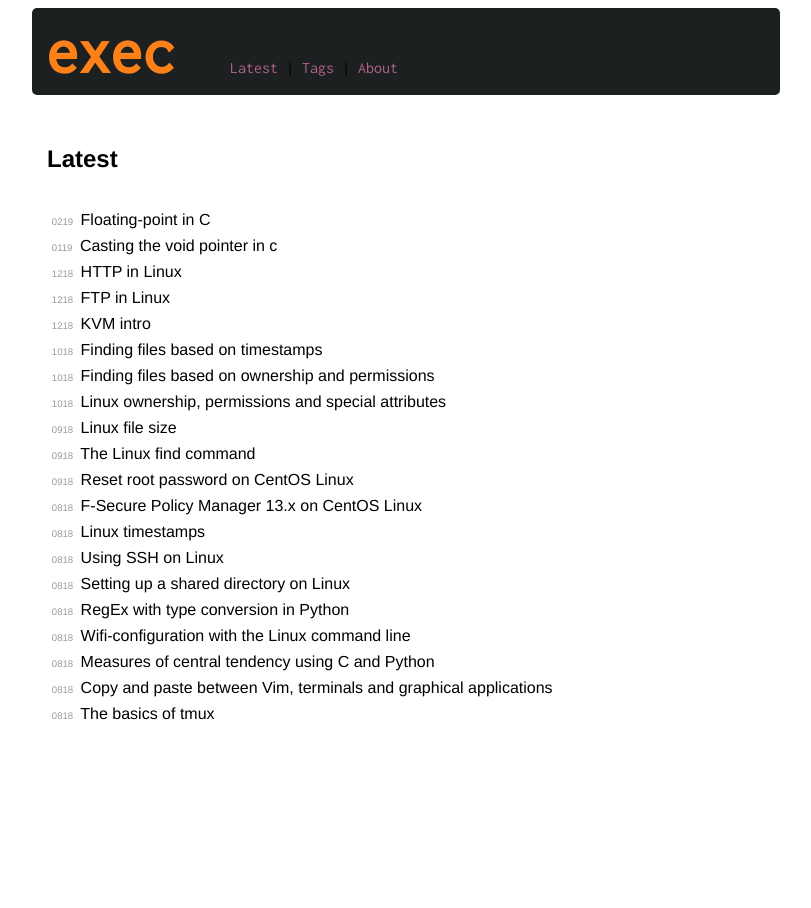
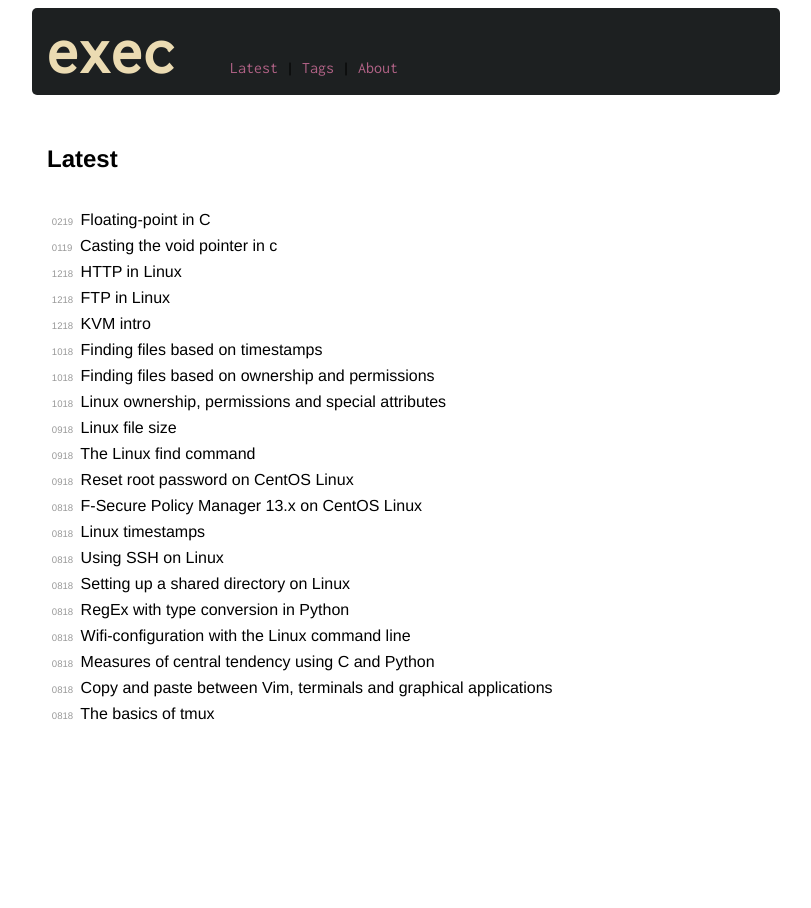
Before and after one commit to execas/execas.github.io, a Jekyll site: the page built from index.html, in a window 1280 px wide. Shown: the whole page, without its empty margins (234-1045 px from the left). Built offline with Jekyll 4.4.1, drawn with Linux system fonts in a browser that asks for light colours.

Commit message:
Update execas.css

```diff
--- a/css/execas.css
+++ b/css/execas.css
@@ -130,7 +130,7 @@ p {
 .header h1 {
      font-size: 4rem;
      margin-right: 3rem;
-     color: #fe8019;
+     color: #ebdbb2;
      display: inline;
      margin-top: 0px;
      margin-bottom:0px;
```
